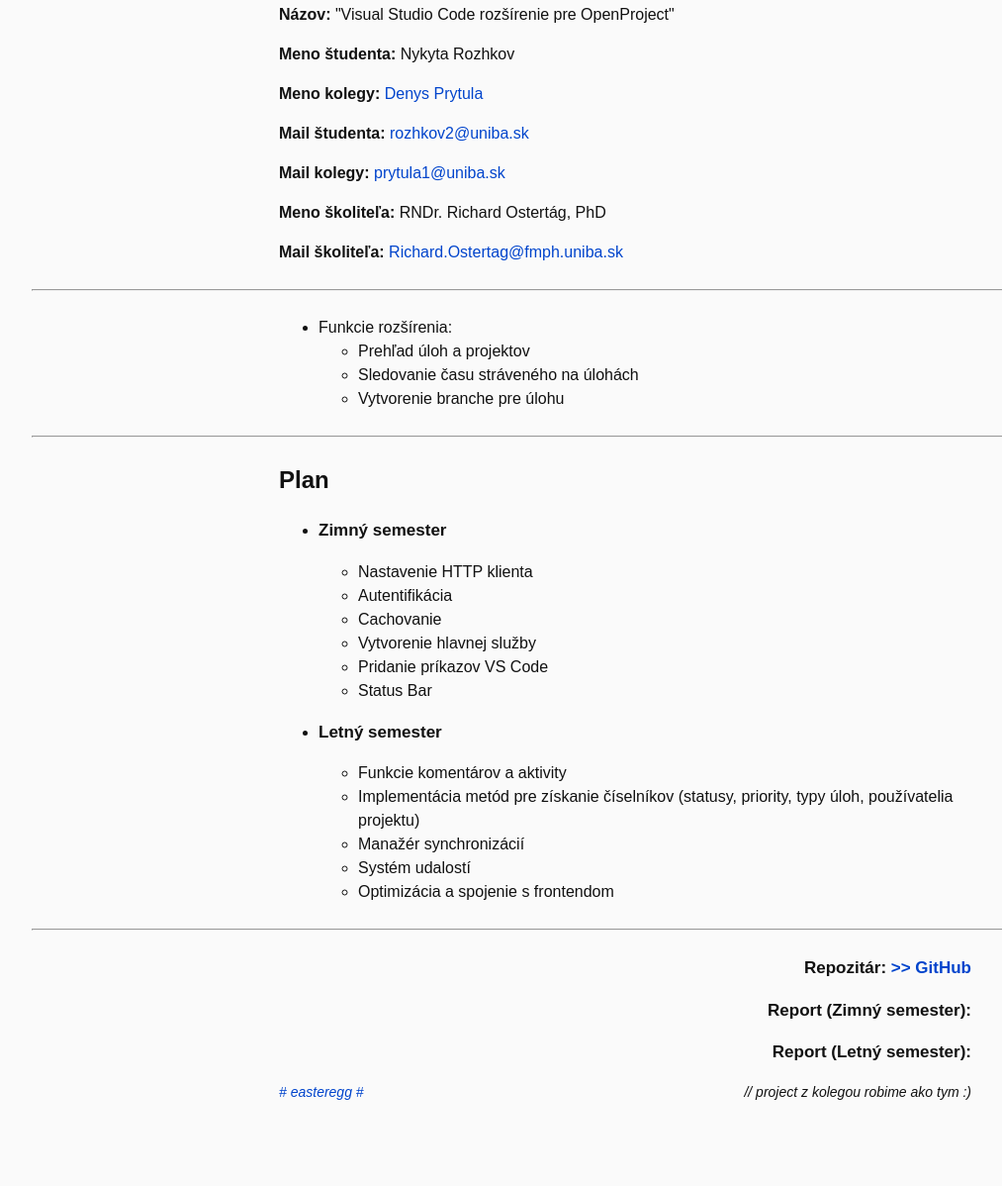
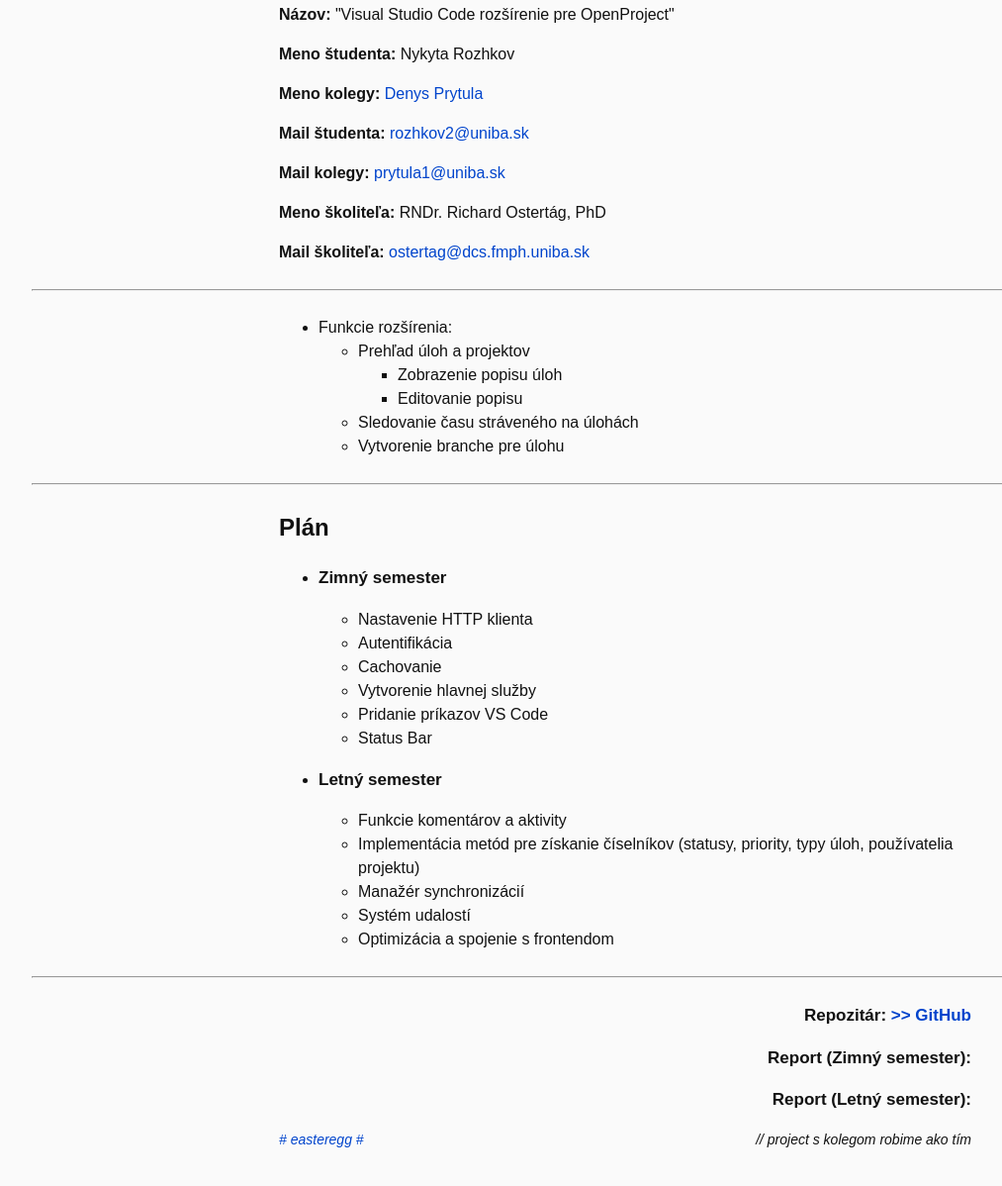
Before and after one commit to theUkrain/rocpr, a plain HTML site: page index.html in a window 1280 px wide. Shown: the part 106-1304 px from the top of the page at 99% size, without its empty margins (8-1021 px from the left). Before the commit the page ends 1260 px from the top, so only its background shows below. Drawn offline with Linux system fonts and the light colour scheme.

Commit message:
Minor corrections

```diff
--- a/index.html
+++ b/index.html
@@ -75,7 +75,7 @@
         <p><strong>Mail študenta: </strong><a href="mailto:rozhkov2@uniba.sk">rozhkov2@uniba.sk</a></p>
         <p><strong>Mail kolegy: </strong><a href="mailto:prytula1@uniba.sk">prytula1@uniba.sk</a></p>
         <p><strong>Meno školiteľa: </strong>RNDr. Richard Ostertág, PhD</p>
-        <p><strong>Mail školiteľa: </strong><a href="mailto:Richard.Ostertag@fmph.uniba.sk">Richard.Ostertag@fmph.uniba.sk</a></p>
+        <p><strong>Mail školiteľa: </strong><a href="mailto:ostertag@dcs.fmph.uniba.sk">ostertag@dcs.fmph.uniba.sk</a></p>
     </section>
 
     <hr>
@@ -87,7 +87,13 @@
             <li>
                 Funkcie rozšírenia:
                 <ul>
-                    <li>Prehľad úloh a projektov</li>
+                    <li>
+                        Prehľad úloh a projektov
+                        <ul>
+                            <li>Zobrazenie popisu úloh</li>
+                            <li>Editovanie popisu</li>
+                        </ul>
+                    </li>
                     <li>Sledovanie času stráveného na úlohách</li>
                     <li>Vytvorenie branche pre úlohu</li>
                 </ul>
@@ -97,7 +103,7 @@
     <hr>
 
     <section>
-        <h2>Plan</h2>
+        <h2>Plán</h2>
         <ul>
             <li>
                 <h3 class="plan-header">Zimný semester</h3>
@@ -136,7 +142,7 @@
 <footer>
     <div class="row">
         <a href="easteregg.html"># easteregg #</a>
-        <p>// project z kolegou robime ako tym :)</p>
+        <p>// project s kolegom robime ako tím</p>
     </div>
 </footer>
 </html>
```
Also changed, not shown: easteregg.html (+10 -4 lines).
